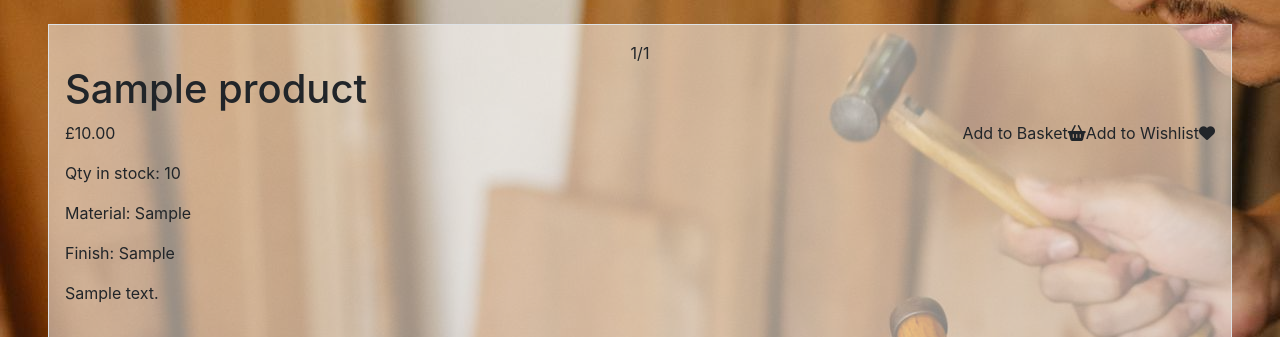
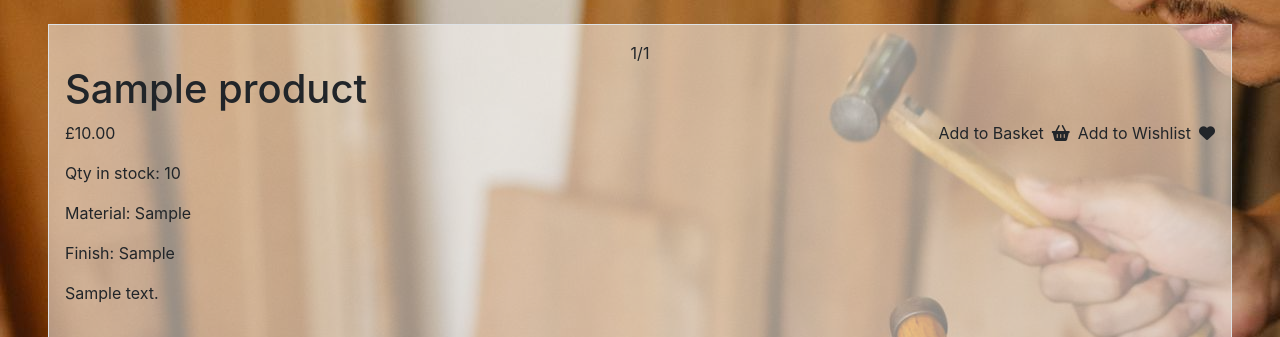
Before and after one commit to mikesealey/ci_pp4, a Django app: page /products/1/ in a window 1280 px wide. Shown: the part 104-441 px from the top of the page. Run offline with Django 3.2, Linux system fonts and the light colour scheme; tables that the repository leaves empty hold one stand-in row (values such as "Sample post"); some libraries are stand-ins or nearby versions.

Commit message:
spacing for icons on product actions

```diff
--- a/templates/products/product_details.html
+++ b/templates/products/product_details.html
@@ -28,11 +28,11 @@
         </div>
           <div class="d-flex flex-row">
             {% if product.qty_in_stock > 0 %}
-              <p><a href="{% url 'add_to_basket' product.id %}">Add to Basket</a><i class="fa-solid fa-basket-shopping"></i></p>
+              <p><a class="mr-2" href="{% url 'add_to_basket' product.id %}">Add to Basket</a><i class="fa-solid fa-basket-shopping mr-2"></i></p>
             {% else %}
-              <p><span class="out-of-stock">Out of Stock</span><i class="fa-solid fa-basket-shopping"></i></p>
+              <p><span class="out-of-stock mr-2">Out of Stock</span><i class="fa-solid fa-basket-shopping"></i></p>
             {% endif %}
-            <p><a href="{% url 'add_to_wishlist' product.id %}">Add to Wishlist</a><i class="fa-solid fa-heart"></i></p>
+            <p><a class="mr-2" href="{% url 'add_to_wishlist' product.id %}">Add to Wishlist</a><i class="fa-solid fa-heart"></i></p>
           </div>
     </div>
     <p>Material: {{ product.material }}</p>
```
